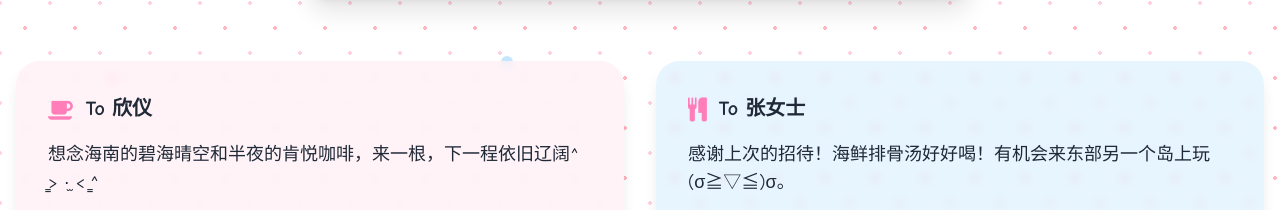
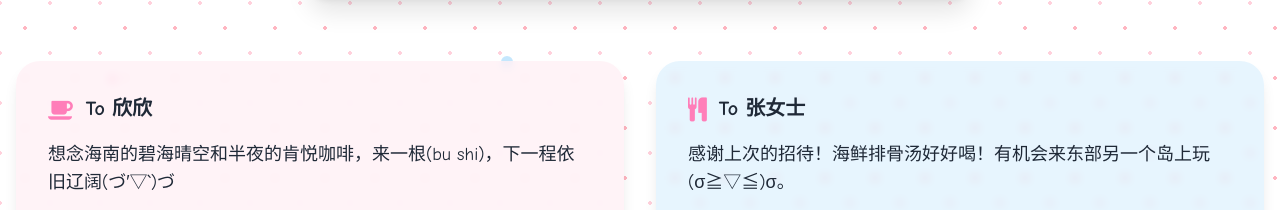
Before and after one commit to JHBing/jhbing.github.io, a plain HTML site: page xy.html in a window 1280 px wide. Shown: the part 547-757 px from the top of the page. Drawn offline with nearby package versions, Linux system fonts and the light colour scheme.

Commit message:
Update xy.html

```diff
--- a/xy.html
+++ b/xy.html
@@ -117,10 +117,10 @@
             <div class="bg-beach/80 backdrop-blur-sm rounded-3xl p-8 shadow-lg transform transition-all hover:rotate-1 hover:shadow-xl">
                 <div class="flex items-center mb-4">
                     <i class="fa fa-coffee text-2xl text-primary mr-3"></i>
-                    <h3 class="text-xl font-bold">To 欣仪</h3>
+                    <h3 class="text-xl font-bold">To 欣欣</h3>
                 </div>
                 <p class="text-lg">
-                    想念海南的碧海晴空和半夜的肯悦咖啡，来一根，下一程依旧辽阔^ ̳> ·̫ < ̳^
+                    想念海南的碧海晴空和半夜的肯悦咖啡，来一根(bu shi)，下一程依旧辽阔(づ′▽`)づ
                 </p>
                 <div class="mt-4 w-full h-40 rounded-lg overflow-hidden">
                     <img src="1.jpg" alt="海南海滩" class="w-full h-full object-cover">
```
